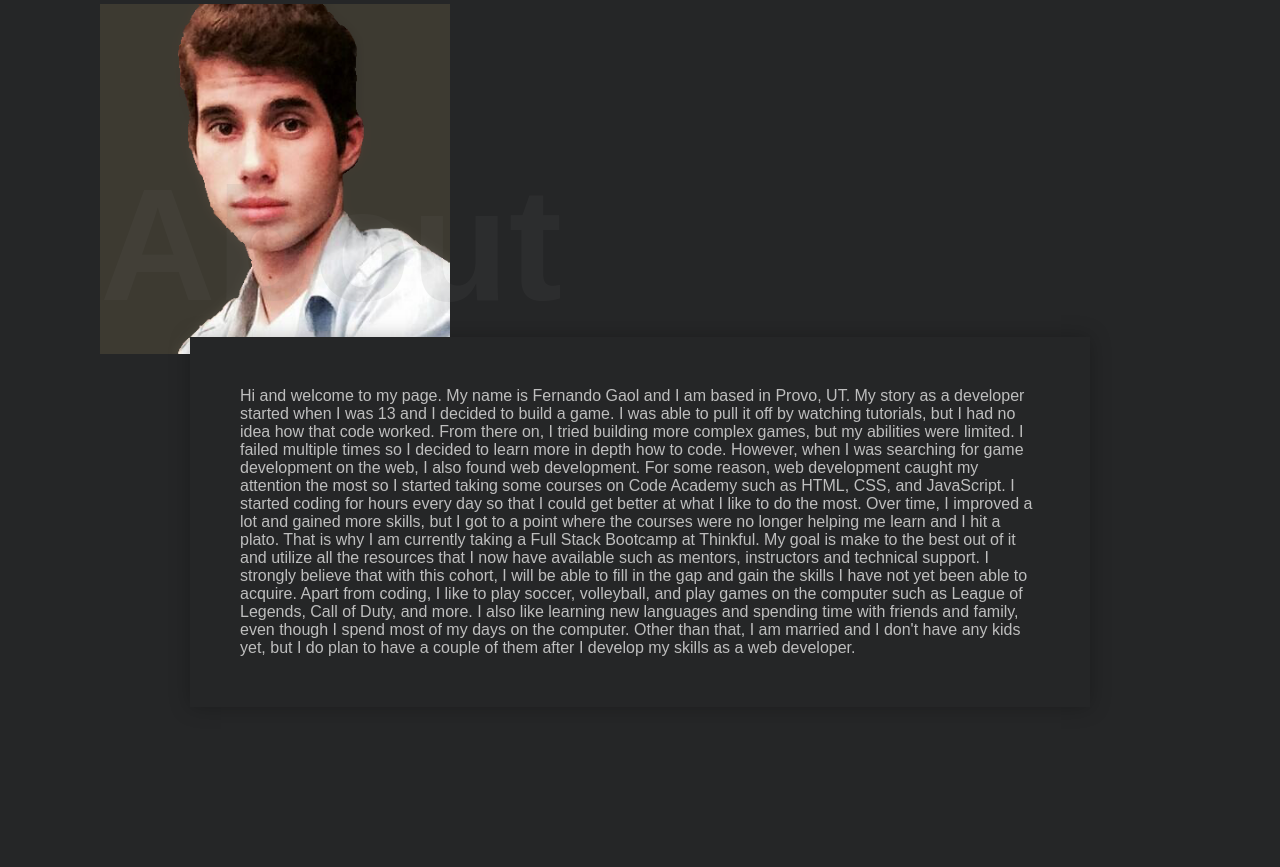
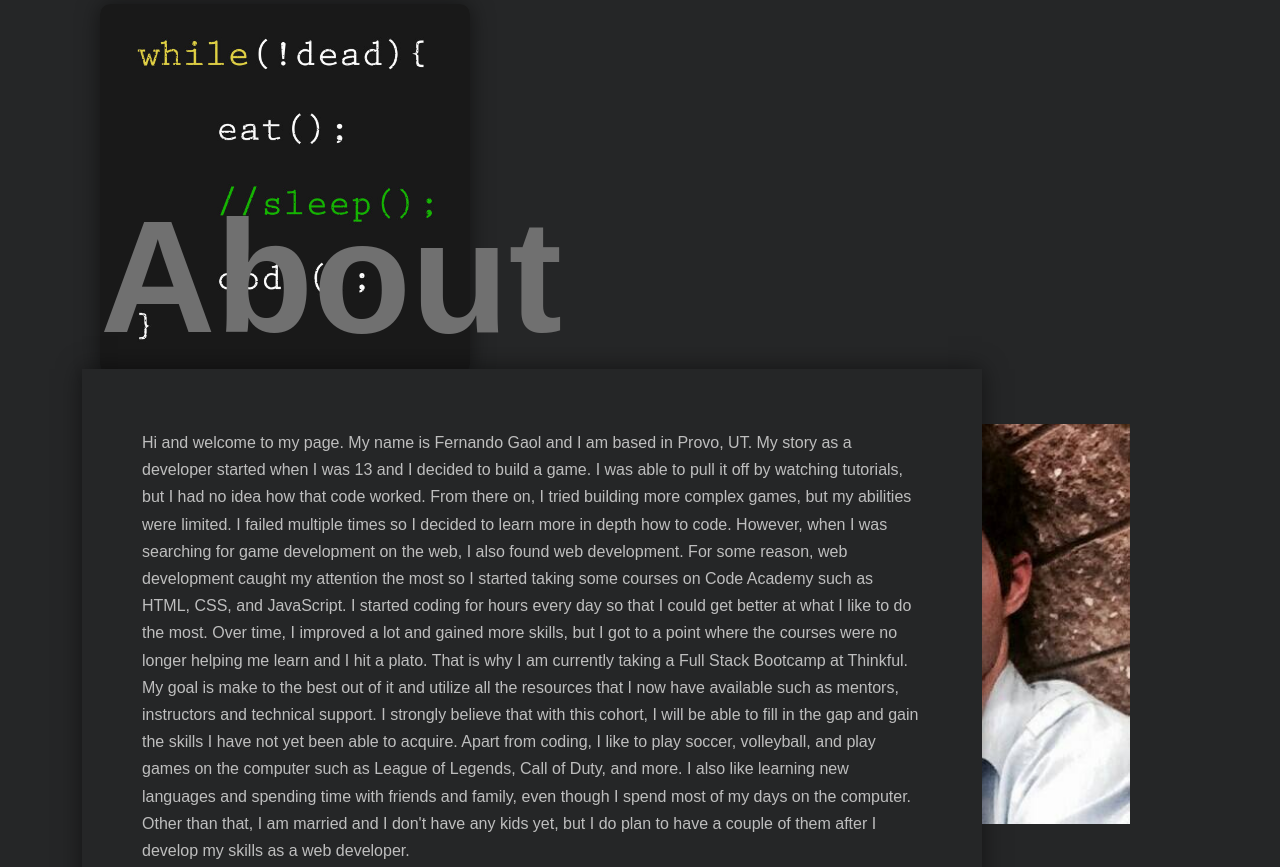
Before and after one commit to fernandogaol/portfolio-refactoring, a plain HTML site: page index.html in a window 1280 px wide. Shown: the part 665-1532 px from the top of the page. Drawn offline with nearby package versions, Linux system fonts and the light colour scheme.

Commit message:
third commit

```diff
--- a/css/style.css
+++ b/css/style.css
@@ -43,6 +43,13 @@ header a,
 .container h1 {
   color: #707070;
 }
+.logo h1 a {
+  font-size: 28px;
+  text-transform: initial;
+}
+.logo h1 a:hover {
+  color: #fff;
+}
 li {
   list-style: none;
   margin-left: 30px;
@@ -62,7 +69,7 @@ li a:hover {
   border-bottom: 3px solid #ed5565;
 }
 .main-info-section {
-  height: calc(100vh - 81.6px);
+  height: calc(100vh - 50px);
 }
 .text {
   margin-top: 220px;
@@ -113,10 +120,12 @@ span.name {
 .text a:hover ::before {
   height: 100%;
 }
-.profile-image img {
-  width: 350px;
+.landing-picture img {
+  width: 370px;
   margin-top: 220px;
   margin-right: 200px;
+  border-radius: 10px;
+  box-shadow: 0 0 1.4rem rgba(0, 0, 0, 0.5);
 }
 .about {
   height: 100vh;
@@ -125,28 +134,36 @@ span.name {
 .about h1,
 .work h1 {
   font-size: 10rem;
-  z-index: 0;
-  opacity: 0.1;
 }
+
 .info-about-me {
   max-width: 900px;
   background-color: #252627;
-  box-shadow: 0 0 1.2rem rgba(0, 0, 0, 0.25);
-  padding: 50px;
+  box-shadow: 0 0 1.4rem rgba(0, 0, 0, 0.5);
+  padding: 60px;
+  line-height: 1.7rem;
   position: relative;
-  left: 50%;
+  left: 40%;
   right: 50%;
   transform: translateX(-50%);
   z-index: 1;
 }
-.about img {
+.profile-image img {
+  width: 400px;
+  position: relative;
+  top: -500px;
+  left: calc(100% - 150px);
+  right: calc(100% -100px);
+  transform: translateX(calc(-100% + 100px));
+}
+/* .about img {
   width: 300px;
   position: relative;
   top: -330px;
   left: calc(100% - 250px);
   right: calc(100% -250px);
   transform: translateX(calc(-100% + 100px));
-}
+} */
 .info-about-me p {
   font-size: 1rem;
   color: #bebebe;
@@ -216,6 +233,7 @@ div[class^='bar-'] {
   width: calc(0 - 6px);
 }
 .work-category button {
+  margin-top: 20px;
   text-transform: capitalize;
   border: 3px solid #ed5565;
   padding: 15px 30px;
--- a/index.html
+++ b/index.html
@@ -11,13 +11,14 @@
     <div class="container navbar">
       <header>
         <div class="logo">
-          <h1>Fernando</h1>
+          <h1><a href="#top">Fernando</a></h1>
         </div>
         <nav>
           <ul>
             <li><a href="#about">about</a></li>
             <li><a href="#skills">skills</a></li>
             <li><a href="#work">my work</a></li>
+            <li><a href="#contact">contact</a></li>
           </ul>
         </nav>
       </header>
@@ -36,8 +37,9 @@
         <p>CSS / Javascript / React / NodeJs / Postgresql / Mongo</p>
         <a href="#contact">Contact me</a>
       </div>
-      <div class="profile-image">
-        <img src="./img/test.png" alt="profile picture" />
+
+      <div class="landing-picture">
+        <img src="./img/code-pic.jpg" alt="web deb meme picture" />
       </div>
     </div>
 
@@ -71,7 +73,9 @@
           couple of them after I develop my skills as a web developer.
         </p>
       </section>
-      <img src="./img/dotted-shape.jpg" alt="" />
+      <div class="profile-image">
+        <img src="./img/profile-pic.jpg" alt="profile picture" />
+      </div>
     </div>
 
     <main id="main">
```
Also changed, not shown: img/code-pic.jpg (added), img/test.png (deleted).
